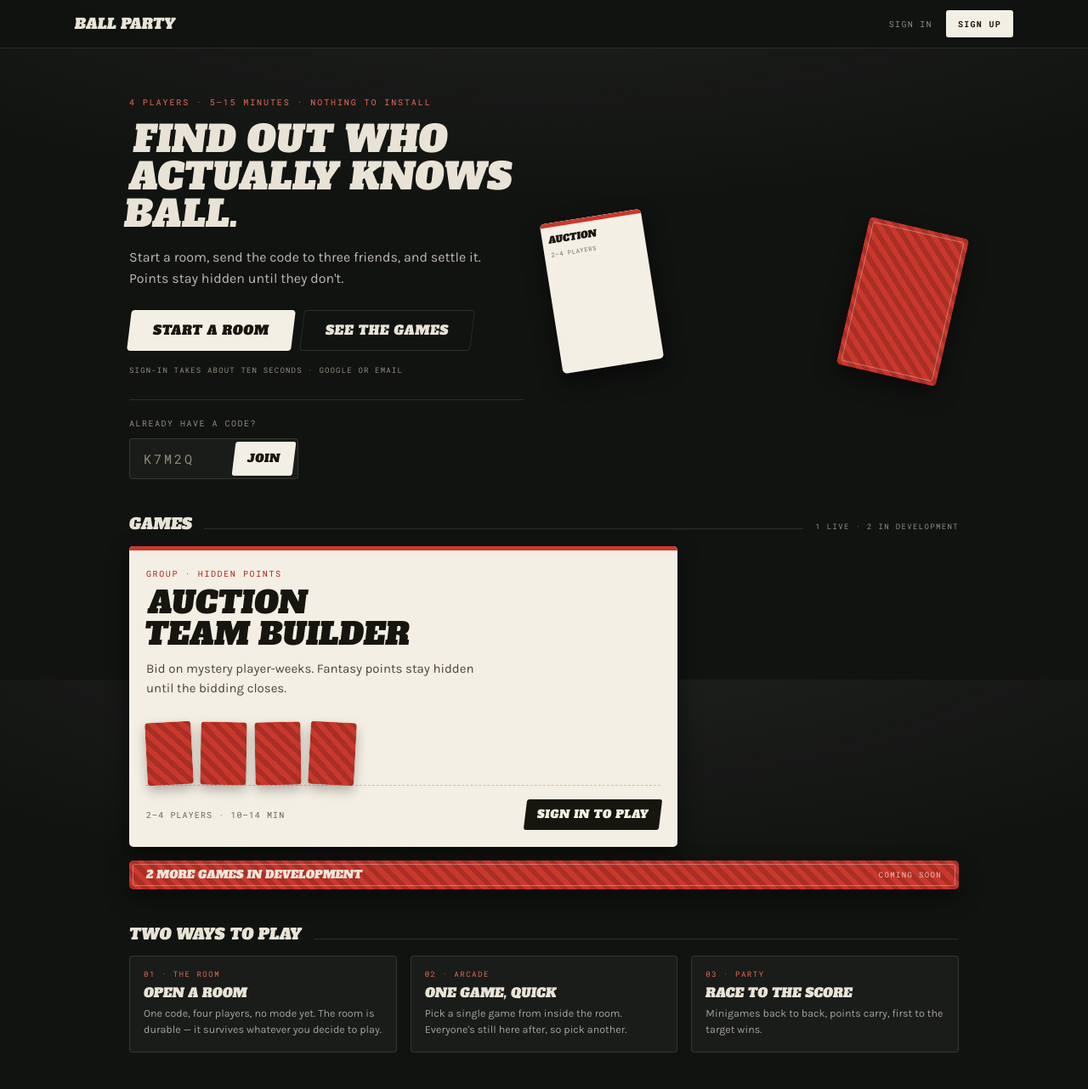
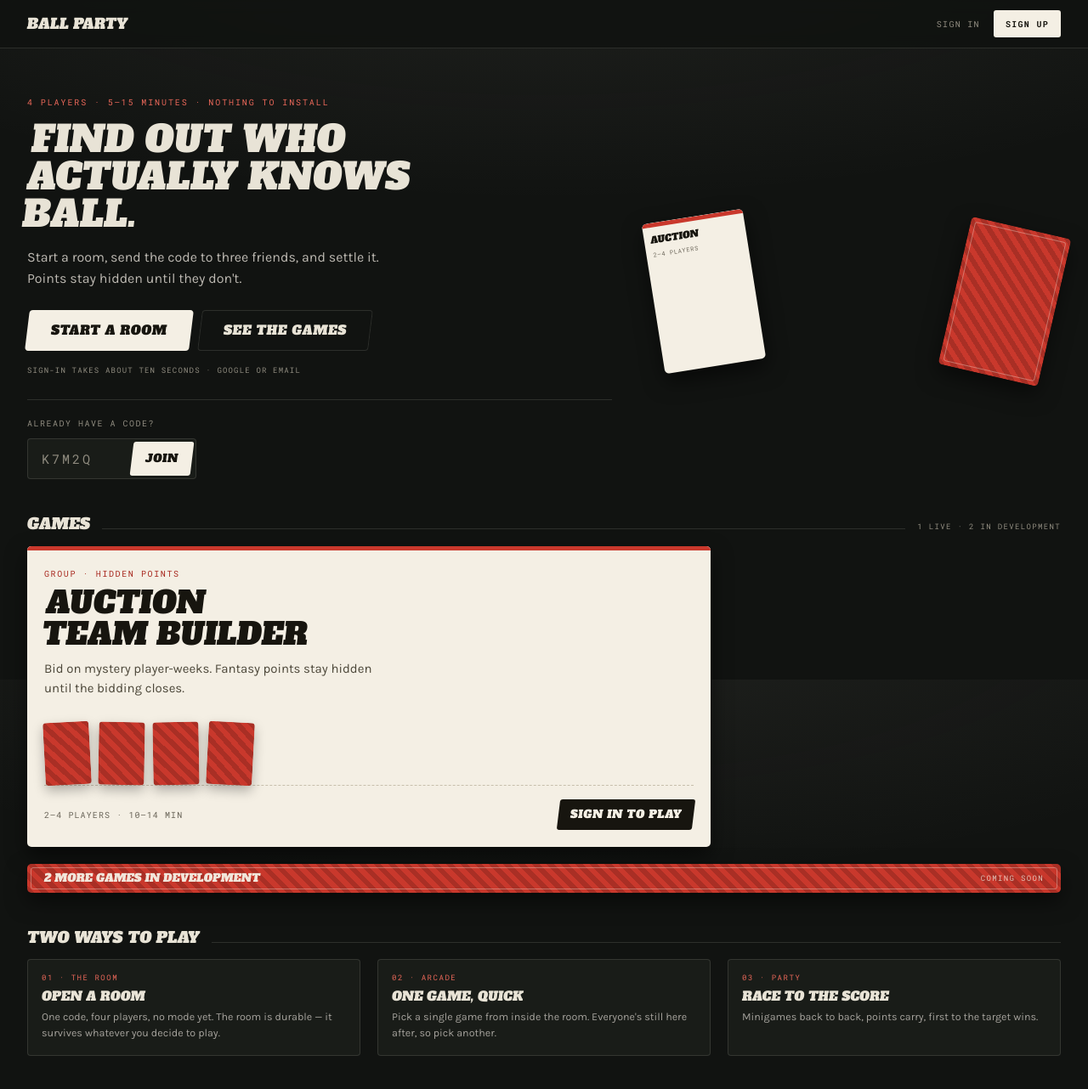
Before and after one commit to ruitaocchen10/ball-party, a Next.js app in the folder frontend/: page / in a window 1280 px wide. Shown: the top 1282 px of the page at 85% size. Built offline with nearby package versions, Linux system fonts and the light colour scheme; no server answers.

Commit message:
Improve home responsive layout

```diff
--- a/frontend/app/page.tsx
+++ b/frontend/app/page.tsx
@@ -41,7 +41,7 @@ export default async function Home(props: PageProps<"/">) {
     <>
       <TopBar displayName={displayName} />
 
-      <main className="mx-auto w-full max-w-5xl flex-1 px-4 pb-16 sm:px-6">
+      <main className="mx-auto w-full max-w-7xl flex-1 px-4 pb-16 sm:px-6 lg:px-8 lg:pb-20">
         {errorText ? (
           <p
             role="alert"
@@ -119,7 +119,7 @@ async function currentRoom(supabase: Client, userId: string): Promise<RoomSummar
  */
 function Hero() {
   return (
-    <section className="grid items-center gap-10 pt-10 pb-2 lg:grid-cols-[1fr_480px] lg:gap-8 lg:pt-14">
+    <section className="grid items-center gap-10 pt-10 pb-2 lg:pt-14 xl:grid-cols-[minmax(0,1fr)_480px] xl:gap-12">
       <div>
         <p className="mb-3.5 font-mono text-[10px] tracking-[0.19em] text-hidden-text uppercase">
           4 players · 5–15 minutes · nothing to install
@@ -181,7 +181,7 @@ function Fan() {
   const offsets = ["left-0 top-5 -rotate-9", "left-[118px] top-1.5 -rotate-2", "left-[236px] top-4 rotate-6"];
 
   return (
-    <div aria-hidden className="relative hidden h-[210px] lg:block">
+    <div aria-hidden className="relative hidden h-[210px] xl:block">
       {faces.map((game, i) => (
         <div
           key={game.slug}
@@ -255,7 +255,7 @@ function ActionStrip({ hasRoom }: { hasRoom: boolean }) {
           : "Two ways in. Everything else happens once people are in the room."}
       </p>
 
-      <div className="mt-6 grid gap-3 sm:grid-cols-2 lg:gap-4">
+      <div className="mt-6 grid gap-3 sm:grid-cols-2 lg:gap-4 xl:gap-5">
         <StartRoom />
 
         <WayIn
@@ -302,7 +302,7 @@ function HowItWorks() {
         <span aria-hidden className="h-px flex-1 bg-line" />
       </div>
 
-      <ul className="grid gap-3 sm:grid-cols-3 lg:gap-4">
+      <ul className="grid gap-3 sm:grid-cols-3 lg:gap-4 xl:gap-5">
         {steps.map((step) => (
           <li
             key={step.n}
--- a/frontend/components/home/GameGrid.tsx
+++ b/frontend/components/home/GameGrid.tsx
@@ -23,7 +23,7 @@ export function GameGrid({ signedIn }: { signedIn: boolean }) {
   const upcoming = GAMES.filter((game) => game.status === "development");
 
   return (
-    <ul className="grid grid-cols-2 gap-3 lg:grid-cols-3 lg:gap-4">
+    <ul className="grid grid-cols-2 gap-3 lg:grid-cols-3 lg:gap-4 xl:gap-5">
       {live.map((game) => (
         <li
           key={game.slug}
@@ -201,7 +201,7 @@ function InDevelopment({ count }: { count: number }) {
   return (
     <Concealed
       label={`${count} more game in development`}
-      className="flex items-center justify-between gap-4 px-4 py-2.5 sm:px-5"
+      className="flex flex-col items-start gap-1.5 px-4 py-2.5 sm:flex-row sm:items-center sm:justify-between sm:gap-4 sm:px-5"
     >
       <p className="relative font-slab text-[13px] leading-none -skew-x-7 text-panel/95 uppercase">
         {count === 1 ? "One more game" : `${count} more games`} in development
--- a/frontend/components/home/WayIn.tsx
+++ b/frontend/components/home/WayIn.tsx
@@ -15,7 +15,9 @@ export function WayIn({
   return (
     <div
       className={`flex flex-col rounded-card p-4 sm:p-[18px] ${
-        lit ? "bg-panel text-panel-fg shadow-card" : "bg-surface-raised ring-1 ring-line ring-inset"
+        lit
+          ? "bg-panel text-panel-fg shadow-card"
+          : "bg-surface-raised ring-1 ring-line ring-inset"
       }`}
     >
       <p
@@ -25,10 +27,12 @@ export function WayIn({
       >
         {kicker}
       </p>
-      <h3 className="mt-2.5 font-slab text-xl leading-none -skew-x-7 uppercase sm:text-[22px]">
+      <h3 className="mt-2 font-slab text-xl leading-none -skew-x-7 uppercase sm:text-[22px]">
         {title}
       </h3>
-      <p className={`mt-2.5 text-[13.5px] leading-[1.5] ${lit ? "text-[#4c4739]" : "text-[#a5a29c]"}`}>
+      <p
+        className={`m-1 text-[13.5px] leading-[1.5] ${lit ? "text-[#4c4739]" : "text-[#a5a29c]"}`}
+      >
         {body}
       </p>
 
--- a/frontend/components/layout/TopBar.tsx
+++ b/frontend/components/layout/TopBar.tsx
@@ -22,7 +22,7 @@ import { AccountMenu } from "@/components/layout/AccountMenu";
 export function TopBar({ displayName }: { displayName?: string | null }) {
   return (
     <header className="sticky top-0 z-10 border-b border-line bg-surface/92 backdrop-blur-sm">
-      <div className="mx-auto flex h-14 w-full max-w-6xl items-center gap-x-5 px-4 sm:px-6">
+      <div className="mx-auto flex h-14 w-full max-w-7xl items-center gap-x-5 px-4 sm:px-6 lg:px-8">
         <Brand />
         <div className="flex-1" />
         <Account displayName={displayName} />
@@ -31,7 +31,8 @@ export function TopBar({ displayName }: { displayName?: string | null }) {
   );
 }
 
-const FOCUS = "focus-visible:outline-2 focus-visible:outline-offset-2 focus-visible:outline-panel";
+const FOCUS =
+  "focus-visible:outline-2 focus-visible:outline-offset-2 focus-visible:outline-panel";
 
 function Brand() {
   return (
@@ -47,6 +48,14 @@ function Brand() {
 function Account({ displayName }: { displayName?: string | null }) {
   if (displayName) return <AccountMenu displayName={displayName} />;
 
+  return <SignedOutAccount />;
+}
+
+/**
+ * The unauthenticated top-bar state. Kept separate from the account menu so
+ * each auth state owns its own layout and responsive visibility rules.
+ */
+function SignedOutAccount() {
   return (
     <div className="flex shrink-0 items-center gap-4">
       <Link
```
